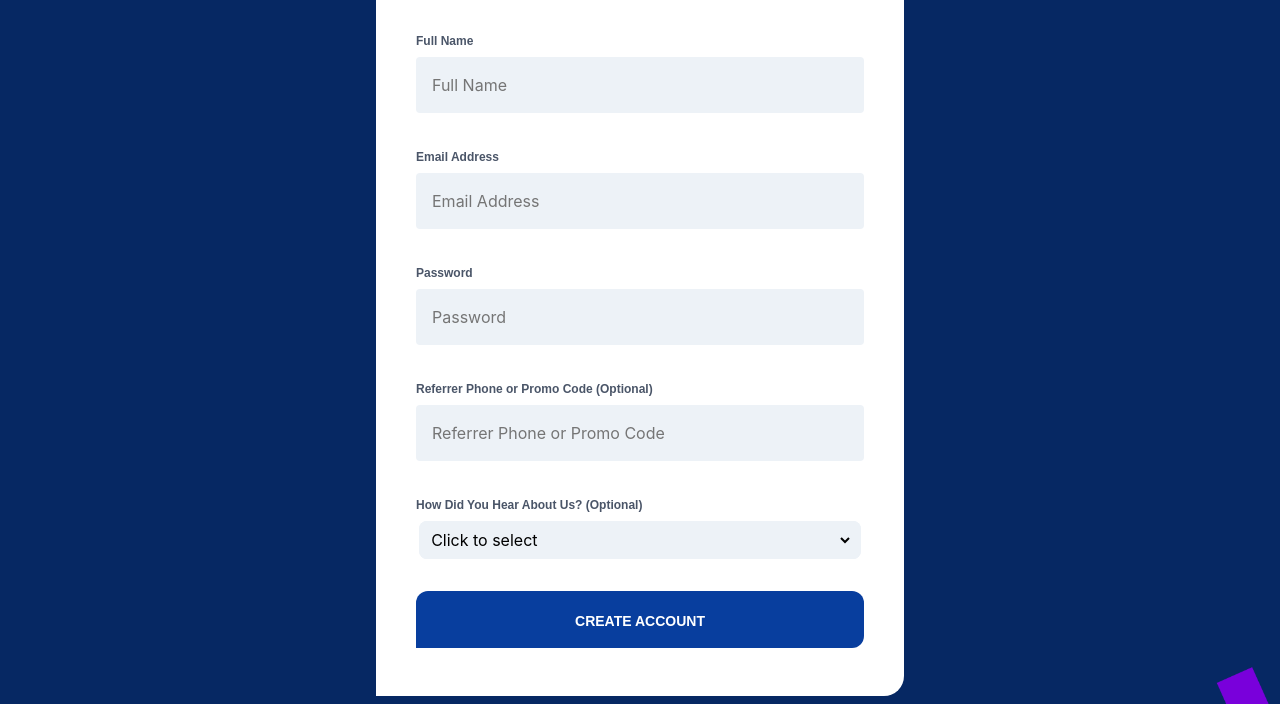
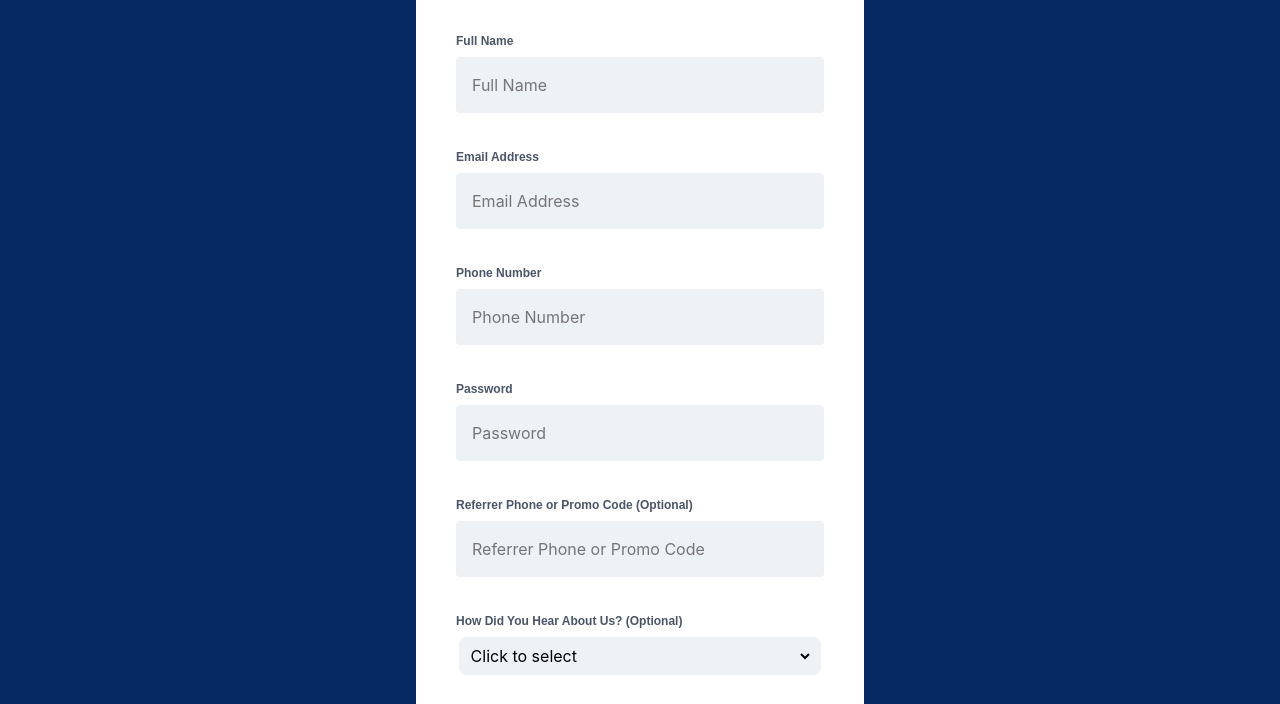
Before and after one commit to orimdominic/orimdominic.piggyvestsignup.io, a plain HTML site: page index.html in a window 1280 px wide and 1153 px high. Shown: the part 232-936 px from the top of the page. Drawn offline with Linux system fonts and the light colour scheme.

Commit message:
finish basic

```diff
--- a/assets/styles/styles.css
+++ b/assets/styles/styles.css
@@ -1,6 +1,6 @@
 /* variables */
 :root {
-  --boxing_ratio: 0.25rem;
+  --sizingRatio: 0.25rem;
 }
 
 /* generics */
@@ -34,11 +34,11 @@ img {
 .overflow-y-auto {
   overflow-y: auto;
 }
+.flex {
+  display: flex;
+}
 .items-center {
   align-items: center;
-}
-.flex {
-  display: flex;
 }
 .flex-col {
   flex-direction: column;
@@ -80,77 +80,77 @@ img {
 }
 
 .my-8 {
-  margin-top: calc(8 * var(--boxing_ratio));
-  margin-bottom: calc(8 * var(--boxing_ratio));
+  margin-top: calc(8 * var(--sizingRatio));
+  margin-bottom: calc(8 * var(--sizingRatio));
 }
 
 .mt-0 {
   margin-top: 0;
 }
 .mt-8 {
-  margin-top: calc(8 * var(--boxing_ratio));
+  margin-top: calc(8 * var(--sizingRatio));
 }
 
 .mb-0 {
   margin-bottom: 0;
 }
 .mb-1 {
-  margin-bottom: calc(1 * var(--boxing_ratio));
+  margin-bottom: calc(1 * var(--sizingRatio));
 }
 .mb-6 {
-  margin-bottom: calc(6 * var(--boxing_ratio));
+  margin-bottom: calc(6 * var(--sizingRatio));
 }
 .mb-8 {
-  margin-bottom: calc(8 * var(--boxing_ratio));
+  margin-bottom: calc(8 * var(--sizingRatio));
 }
 .mb-12 {
-  margin-bottom: calc(12 * var(--boxing_ratio));
+  margin-bottom: calc(12 * var(--sizingRatio));
 }
 
 .p-8 {
-  padding: calc(8 * var(--boxing_ratio));
+  padding: calc(8 * var(--sizingRatio));
 }
 
 .px-3 {
-  padding-left: calc(3 * var(--boxing_ratio));
-  padding-right: calc(3 * var(--boxing_ratio));
+  padding-left: calc(3 * var(--sizingRatio));
+  padding-right: calc(3 * var(--sizingRatio));
 }
 .px-10 {
-  padding-left: calc(10 * var(--boxing_ratio));
-  padding-right: calc(10 * var(--boxing_ratio));
+  padding-left: calc(10 * var(--sizingRatio));
+  padding-right: calc(10 * var(--sizingRatio));
 }
 
 .py-1 {
-  padding-top: calc(1 * var(--boxing_ratio));
-  padding-bottom: calc(1 * var(--boxing_ratio));
+  padding-top: calc(1 * var(--sizingRatio));
+  padding-bottom: calc(1 * var(--sizingRatio));
 }
 .py-3 {
-  padding-top: calc(3 * var(--boxing_ratio));
-  padding-bottom: calc(3 * var(--boxing_ratio));
+  padding-top: calc(3 * var(--sizingRatio));
+  padding-bottom: calc(3 * var(--sizingRatio));
 }
 .py-4 {
-  padding-top: calc(4 * var(--boxing_ratio));
-  padding-bottom: calc(4 * var(--boxing_ratio));
+  padding-top: calc(4 * var(--sizingRatio));
+  padding-bottom: calc(4 * var(--sizingRatio));
 }
 .py-12 {
-  padding-top: calc(12 * var(--boxing_ratio));
-  padding-bottom: calc(12 * var(--boxing_ratio));
+  padding-top: calc(12 * var(--sizingRatio));
+  padding-bottom: calc(12 * var(--sizingRatio));
 }
 
 .pl-3 {
-  padding-left: calc(3 * var(--boxing_ratio));
+  padding-left: calc(3 * var(--sizingRatio));
 }
 
 .pr-2 {
-  padding-right: calc(2 * var(--boxing_ratio));
+  padding-right: calc(2 * var(--sizingRatio));
 }
 
 .pt-5 {
-  padding-top: calc(5 * var(--boxing_ratio));
+  padding-top: calc(5 * var(--sizingRatio));
 }
 
 .pb-10 {
-  padding-bottom: calc(10 * var(--boxing_ratio));
+  padding-bottom: calc(10 * var(--sizingRatio));
 }
 
 .min-h-screen {
@@ -159,30 +159,30 @@ img {
 
 @media (min-width: 640px) {
   .sm-p-10 {
-    padding: calc(10 * var(--boxing_ratio));
+    padding: calc(10 * var(--sizingRatio));
   }
   .sm-mb-8 {
-    margin-bottom: calc(8 * var(--boxing_ratio));
+    margin-bottom: calc(8 * var(--sizingRatio));
   }
   .sm-pb-12 {
-    padding-bottom: calc(12 * var(--boxing_ratio));
+    padding-bottom: calc(12 * var(--sizingRatio));
   }
 }
 
 @media (min-width: 768px) {
   .md-px-5 {
-    padding-left: calc(5 * var(--boxing_ratio));
-    padding-right: calc(5 * var(--boxing_ratio));
+    padding-left: calc(5 * var(--sizingRatio));
+    padding-right: calc(5 * var(--sizingRatio));
   }
   .md-py-4 {
-    padding-top: calc(4 * var(--boxing_ratio));
-    padding-bottom: calc(4 * var(--boxing_ratio));
+    padding-top: calc(4 * var(--sizingRatio));
+    padding-bottom: calc(4 * var(--sizingRatio));
   }
   .md-pl-4 {
-    padding-left: calc(4 * var(--boxing_ratio));
+    padding-left: calc(4 * var(--sizingRatio));
   }
   .md-pr-4 {
-    padding-right: calc(4 * var(--boxing_ratio));
+    padding-right: calc(4 * var(--sizingRatio));
   }
 }
 
@@ -194,14 +194,14 @@ img {
 }
 
 .brand-border-radius-sm {
-  border-bottom-right-radius: calc(3 * var(--boxing_ratio));
-  border-top-left-radius: calc(3 * var(--boxing_ratio));
-  border-top-right-radius: calc(3 * var(--boxing_ratio));
+  border-bottom-right-radius: calc(3 * var(--sizingRatio));
+  border-top-left-radius: calc(3 * var(--sizingRatio));
+  border-top-right-radius: calc(3 * var(--sizingRatio));
 }
 .brand-border-radius-lg {
-  border-bottom-right-radius: calc(5 * var(--boxing_ratio));
-  border-top-left-radius: calc(5 * var(--boxing_ratio));
-  border-top-right-radius: calc(5 * var(--boxing_ratio));
+  border-bottom-right-radius: calc(5 * var(--sizingRatio));
+  border-top-left-radius: calc(5 * var(--sizingRatio));
+  border-top-right-radius: calc(5 * var(--sizingRatio));
 }
 
 /* generic colours */
@@ -307,6 +307,11 @@ input {
   background-position: left -1% top -15%, right -7.5% top -1%,
     left -5% bottom -10%, right -5% bottom -5%;
   background-repeat: no-repeat, no-repeat, no-repeat, no-repeat;
+  box-sizing: border-box;
+  display: flex;
+  flex-direction: column;
+  overflow: auto;
+  align-items: center;
 }
 
 .content-bg > header,
@@ -314,6 +319,24 @@ input {
   color: inherit;
   text-decoration: inherit;
   background-color: transparent;
+}
+
+.form-container {
+  box-sizing: border-box;
+}
+
+.form-container > header {
+  display: flex;
+  flex-direction: column;
+  align-items: center;
+}
+
+.form-container > form {
+  display: flex;
+  flex-direction: column;
+  flex: 1 1;
+  overflow-y: auto;
+  min-height: min-content;
 }
 
 .select-container {
--- a/index.html
+++ b/index.html
@@ -10,15 +10,15 @@
 
 <body>
   <div class="content">
-    <div class="content-bg flex flex-col items-center overflow-auto
-    bg-primary-700 py-12">
+    <div class="content-bg bg-primary-700 py-12">
       <header>
         <a href="https://www.piggyvest.com">
           <img src="./assets/img/piggyvest_logo.svg" alt="Piggybank Logo" class="mb-12">
         </a>
       </header>
-      <div class="brand-border-radius-lg bg-white p-8 pb-10 sm-p-10 sm-pb-12 w-11-per-12 max-w-md">
-        <header class="mb-6 sm-mb-8 flex flex-col items-center">
+      <div class="form-container brand-border-radius-lg bg-white p-8 pb-10 sm-p-10
+        sm-pb-12 w-11-per-12 max-w-md">
+        <header class="mb-6 sm-mb-8">
           <h1 class="text-xl md-text-2xl text-primary font-bold font-display text-center">
             Create a Secure Account
           </h1>
@@ -26,7 +26,7 @@
             Welcome to the future of Savings &amp; Investments
           </p>
         </header>
-        <form class="flex-1 flex flex-col min-h-min-content my-8 overflow-y-auto mt-8 mb-0">
+        <form class="my-8 mt-8 mb-0">
           <div class="flex flex-col mb-8 relative">
             <label class="text-xs leading-loose mb-1 text-gray-700 font-bold font-display">
               Full Name
@@ -40,6 +40,13 @@
             </label>
             <input class="py-3 pr-2 md-py-4 md-pr-4 rounded-xs bg-gray-200 text-gray-900 outline-none pl-3 md-pl-4"
               name="email" type="email" placeholder="Email Address" value="">
+          </div>
+          <div class="flex flex-col mb-8 relative">
+            <label class="text-xs leading-loose mb-1 text-gray-700 font-bold font-display">
+              Phone Number
+            </label>
+            <input class="py-3 pr-2 md-py-4 md-pr-4 rounded-xs bg-gray-200 text-gray-900 outline-none pl-3 md-pl-4"
+              name="phone" type="tel" placeholder="Phone Number" value="">
           </div>
           <div class="flex flex-col mb-8 relative">
             <label class="text-xs leading-loose mb-1 text-gray-700 font-bold font-display">
@@ -86,7 +93,7 @@
       </div>
       <a class="text-center flex flex-col md-flex-row items-center
                   justify-center py-1 px-3 md-px-5 font-body text-xs md-text-sm
-                  font-normal mt-8" href="/login">
+                  font-normal mt-8" href="https://dashboard.piggyvest.com/login">
         Already have an account? Log In
       </a>
     </div>
```
